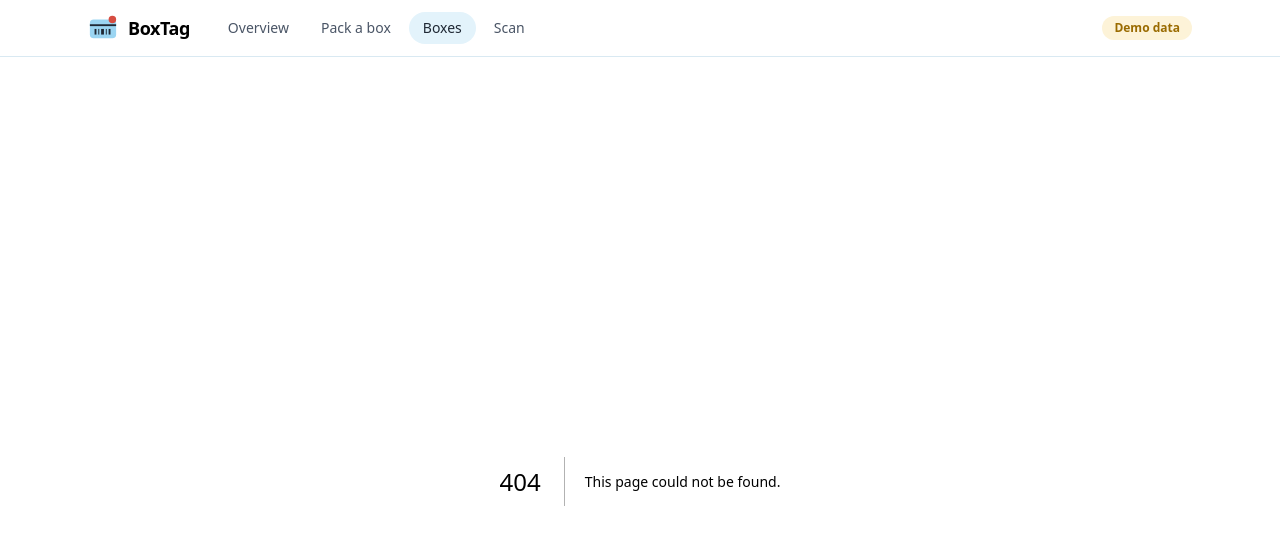
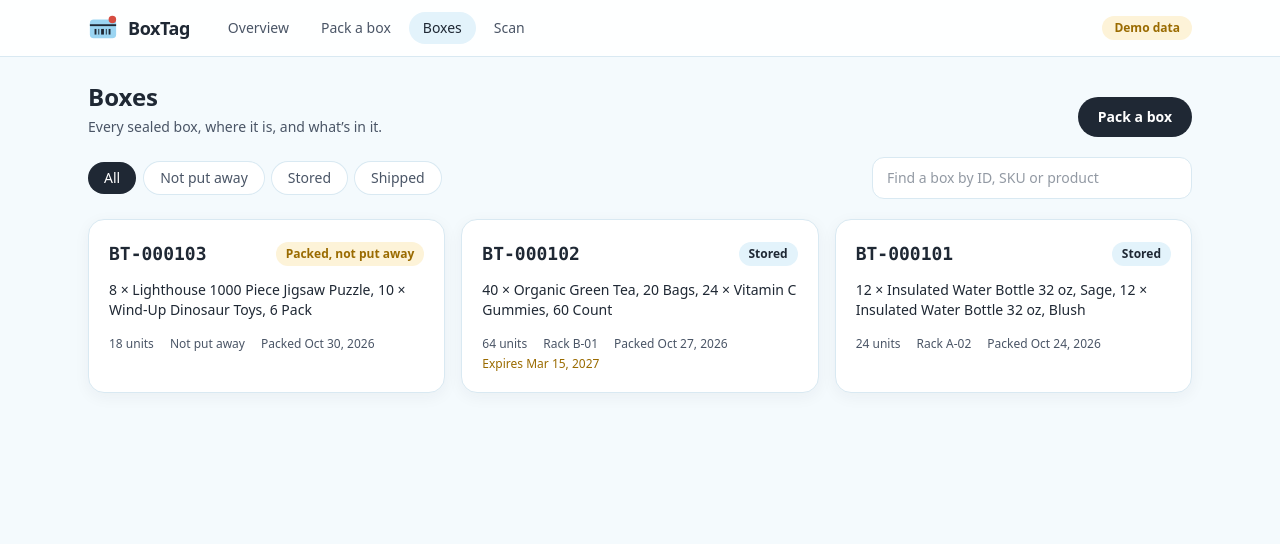
Before and after one commit to Sarah-Kayembe/box-lpn-demo, a Next.js app: page /boxes in a window 1280 px wide. Before the commit this address had no page. Shown: the top 544 px of the page. Built offline with nearby package versions, Linux system fonts and the light colour scheme; no server answers.

Commit message:
Add boxes list with status filters and search

```diff
--- /dev/null
+++ b/src/app/boxes/page.tsx
@@ -0,0 +1,105 @@
+"use client";
+
+import Link from "next/link";
+import { useEffect, useMemo, useState } from "react";
+import { StatusBadge } from "@/components/StatusBadge";
+import { api } from "@/lib/api/client";
+import { earliestExpiry, formatDate, totalUnits } from "@/lib/format";
+import type { BoxTag, BoxTagStatus, Location } from "@/lib/types";
+
+const filters: { value: BoxTagStatus | "all"; label: string }[] = [
+  { value: "all", label: "All" },
+  { value: "packed", label: "Not put away" },
+  { value: "stored", label: "Stored" },
+  { value: "shipped", label: "Shipped" },
+];
+
+export default function BoxesPage() {
+  const [boxes, setBoxes] = useState<BoxTag[]>([]);
+  const [locations, setLocations] = useState<Location[]>([]);
+  const [filter, setFilter] = useState<BoxTagStatus | "all">("all");
+  const [query, setQuery] = useState("");
+
+  useEffect(() => {
+    api.listBoxTags().then(setBoxes);
+    api.listLocations().then(setLocations);
+  }, []);
+
+  const shown = useMemo(() => {
+    const q = query.trim().toLowerCase();
+    return boxes.filter(
+      (b) =>
+        (filter === "all" || b.status === filter) &&
+        (!q ||
+          b.box_tag_id.toLowerCase().includes(q) ||
+          b.items.some((i) => [i.sku, i.fnsku ?? "", i.title].some((v) => v.toLowerCase().includes(q)))),
+    );
+  }, [boxes, filter, query]);
+
+  const where = (b: BoxTag) =>
+    b.status === "shipped"
+      ? b.shipment_id
+      : (locations.find((l) => l.location_id === b.location_id)?.location_name ?? "Not put away");
+
+  return (
+    <div className="space-y-5">
+      <div className="flex flex-wrap items-end gap-3">
+        <div>
+          <h1 className="text-2xl font-bold">Boxes</h1>
+          <p className="mt-1 text-sm text-navy-soft">Every sealed box, where it is, and what’s in it.</p>
+        </div>
+        <Link href="/pack" className="btn-primary ml-auto">
+          Pack a box
+        </Link>
+      </div>
+
+      <div className="flex flex-wrap items-center gap-2">
+        {filters.map((f) => (
+          <button
+            key={f.value}
+            onClick={() => setFilter(f.value)}
+            className={`rounded-full px-4 py-1.5 text-sm font-medium transition ${
+              filter === f.value ? "bg-navy text-white" : "bg-white text-navy-soft ring-1 ring-line hover:bg-sky-soft"
+            }`}
+          >
+            {f.label}
+          </button>
+        ))}
+        <input
+          className="input ml-auto max-w-xs"
+          placeholder="Find a box by ID, SKU or product"
+          value={query}
+          onChange={(e) => setQuery(e.target.value)}
+        />
+      </div>
+
+      <div className="grid gap-4 sm:grid-cols-2 lg:grid-cols-3">
+        {shown.map((b) => {
+          const expiry = earliestExpiry(b);
+          return (
+            <Link
+              key={b.box_tag_id}
+              href={`/boxes/${b.box_tag_id}`}
+              className="card block transition hover:-translate-y-0.5 hover:border-sky-brand"
+            >
+              <div className="flex items-center justify-between gap-2">
+                <span className="font-mono text-lg font-bold">{b.box_tag_id}</span>
+                <StatusBadge status={b.status} />
+              </div>
+              <p className="mt-3 line-clamp-2 text-sm">{b.items.map((i) => `${i.quantity} × ${i.title}`).join(", ")}</p>
+              <div className="mt-4 flex flex-wrap gap-x-4 gap-y-1 text-xs text-navy-soft">
+                <span>{totalUnits(b)} units</span>
+                <span>{where(b)}</span>
+                <span>Packed {formatDate(b.packed_at)}</span>
+                {expiry && <span className="text-butter">Expires {formatDate(expiry)}</span>}
+              </div>
+            </Link>
+          );
+        })}
+      </div>
+      {shown.length === 0 && (
+        <p className="card text-center text-sm text-navy-soft">No boxes match. Try another filter or search.</p>
+      )}
+    </div>
+  );
+}
```
